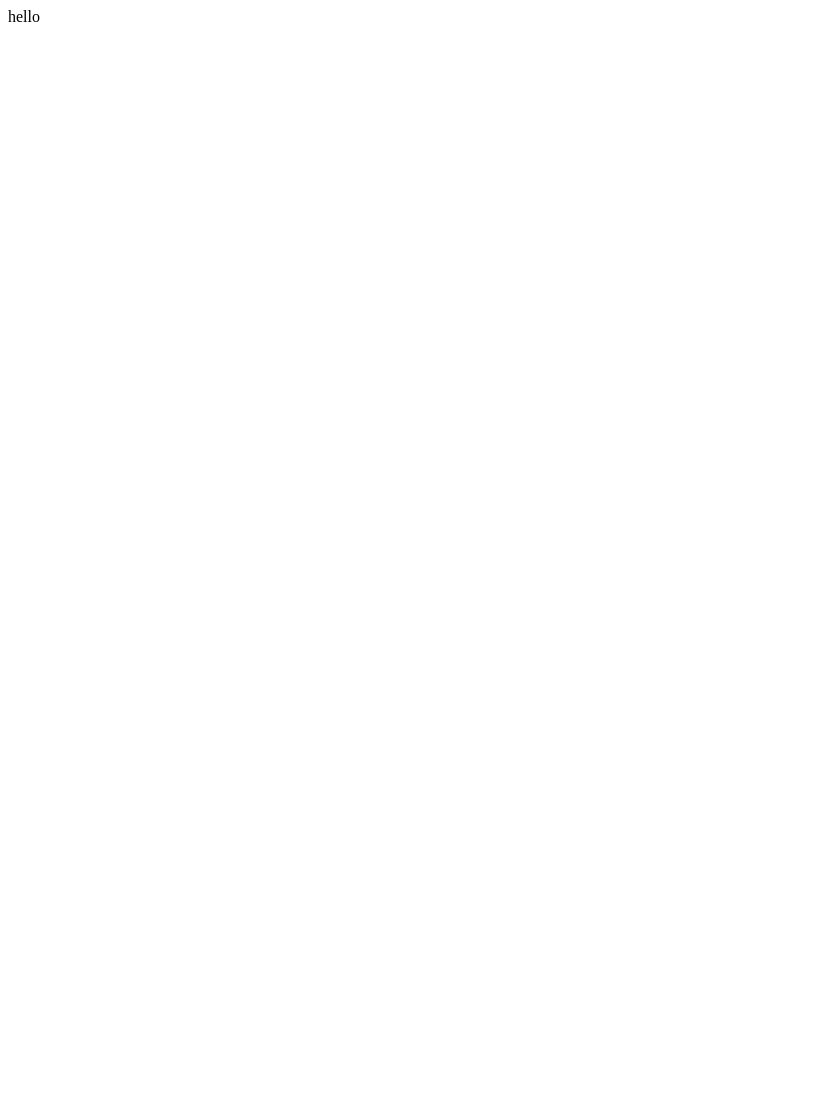
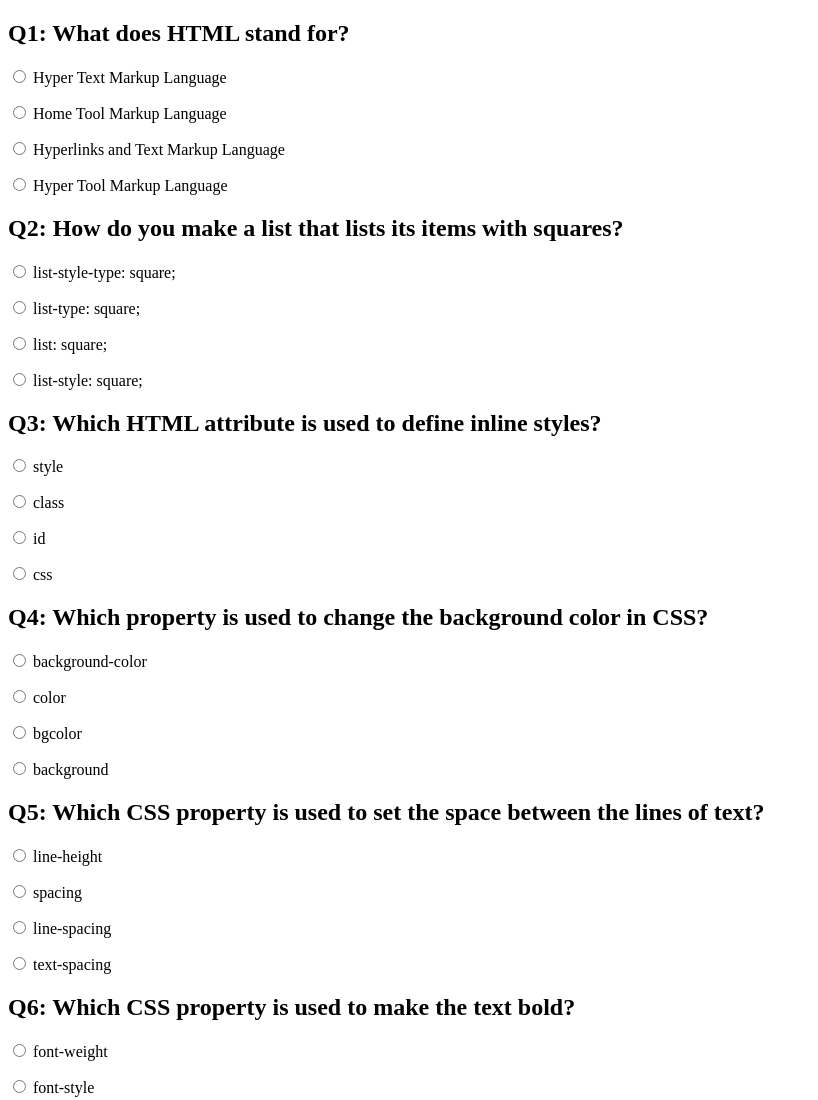
Before and after one commit to Rasha-Kamel/examinationSystem, a plain HTML site: page quiz.html in a window 1280 px wide. Shown: the top 1100 px of the page, without its empty margins (0-818 px from the left). Before the commit the page ends 800 px from the top, so only its background shows below. Drawn offline with Linux system fonts and the light colour scheme.

Commit message:
get data from json file

```diff
--- a/json/html_css_exam.json
+++ b/jsonFile/quesions.json
@@ -8,9 +8,9 @@
         "correct_answer": "Hyper Text Markup Language"
       },
       {
-        "question": "Which HTML tag is used to define an internal style sheet?",
-        "options": ["<script>", "<style>", "<css>", "<link>"],
-        "correct_answer": "<style>"
+      "question": "How do you make a list that lists its items with squares?",
+      "options": ["list-style-type: square;", "list-type: square;", "list: square;", "list-style: square;"],
+      "correct_answer": "list-style-type: square;"
       },
       {
         "question": "Which HTML attribute is used to define inline styles?",
@@ -23,19 +23,19 @@
         "correct_answer": "background-color"
       },
       {
-        "question": "What is the correct HTML element for inserting a line break?",
-        "options": ["<break>", "<lb>", "<br>", "<b>"],
-        "correct_answer": "<br>"
+        "question": "Which CSS property is used to set the space between the lines of text?",
+        "options": ["line-height", "spacing", "line-spacing", "text-spacing"],
+        "correct_answer": "line-height"
       },
       {
-        "question": "Which HTML tag is used to define an unordered list?",
-        "options": ["<ol>", "<ul>", "<li>", "<list>"],
-        "correct_answer": "<ul>"
+        "question": "Which CSS property is used to make the text bold?",
+        "options": ["font-weight", "font-style", "text-bold", "font-bold"],
+        "correct_answer": "font-weight"
       },
       {
         "question": "How do you add a comment in HTML?",
-        "options": ["<!-- Comment -->", "// Comment", "/* Comment */", "' Comment"],
-        "correct_answer": "<!-- Comment -->"
+        "options": ["&lt;!-- Comment --&gt", "// Comment", "/* Comment */", "' Comment"],
+        "correct_answer": "&lt;!-- Comment --&gt"
       },
       {
         "question": "Which CSS property controls the text size?",
@@ -53,14 +53,14 @@
         "correct_answer": "color"
       },
       {
-        "question": "How do you create a hyperlink in HTML?",
-        "options": ["<a href='url'>link text</a>", "<link url='link'>link text</link>", "<a>link text</a>", "<href url='link'>link text</href>"],
-        "correct_answer": "<a href='url'>link text</a>"
+        "question": "How do you make each word in a text start with a capital letter in CSS?",
+        "options": ["text-transform: capitalize;", "text-transform: uppercase;", "text-transform: lowercase;", "text-transform: capitalize-words;"],
+        "correct_answer": "text-transform: capitalize;"
       },
       {
         "question": "How do you make a list that lists its items with numbers?",
-        "options": ["<ul>", "<ol>", "<list>", "<dl>"],
-        "correct_answer": "<ol>"
+        "options": ["&lt; ul &gt", "&lt; ol &gt", "&lt; list &gt", "&lt; dl &gt"],
+        "correct_answer": "&lt; ol& gt"
       },
       {
         "question": "Which CSS property is used to change the font of an element?",
@@ -69,8 +69,8 @@
       },
       {
         "question": "What is the correct HTML element for the largest heading?",
-        "options": ["<h6>", "<head>", "<heading>", "<h1>"],
-        "correct_answer": "<h1>"
+        "options": ["&lt; h6 &gt", "&lt; head &gt", "&lt; heading &gt", "&lt; h1 &gt"],
+        "correct_answer": "&lt; h1 &gt"
       },
       {
         "question": "Which property is used to create space between the border and inner content of an element?",
@@ -79,18 +79,18 @@
       },
       {
         "question": "Which HTML tag is used to define a table row?",
-        "options": ["<td>", "<th>", "<tr>", "<table>"],
-        "correct_answer": "<tr>"
+        "options": ["&lt; td &gt", "&lt; th &gt", "&lt; tr &gt", "&lt; table &gt"],
+        "correct_answer": "&lt; tr &gt"
       },
       {
-        "question": "How can you make a bulleted list in HTML?",
-        "options": ["<list>", "<ol>", "<ul>", "<dl>"],
-        "correct_answer": "<ul>"
+      "question": "Which CSS property is used to change the left margin of an element?",
+      "options": ["padding-left", "margin-left", "indent", "spacing-left"],
+      "correct_answer": "margin-left"
       },
       {
-        "question": "What is the correct way to link an external stylesheet in HTML?",
-        "options": ["<stylesheet>style.css</stylesheet>", "<link rel='stylesheet' href='style.css'>", "<style src='style.css'>", "<css href='style.css'>"],
-        "correct_answer": "<link rel='stylesheet' href='style.css'>"
+        "question": "How do you make each word in a text start with a capital letter in CSS?",
+        "options": ["text-transform: capitalize;", "text-transform: uppercase;", "text-transform: lowercase;", "text-transform: capitalize-words;"],
+        "correct_answer": "text-transform: capitalize;"
       },
       {
         "question": "Which CSS property is used to change the left margin of an element?",
@@ -98,14 +98,14 @@
         "correct_answer": "margin-left"
       },
       {
-        "question": "How do you create a checkbox in HTML?",
-        "options": ["<checkbox>", "<input type='checkbox'>", "<input type='check'>", "<input type='box'>"],
-        "correct_answer": "<input type='checkbox'>"
-      },
+        "question": "What is the correct HTML element for playing video files?",
+        "options": ["&lt; media &gt", "&lt; video &gt", "&lt; movie &gt", "&lt; play &gt"],
+        "correct_answer": "&lt; video &gt"
+     },
       {
-        "question": "Which HTML tag is used to define a footer for a document or section?",
-        "options": ["<footer>", "<bottom>", "<section>", "<foot>"],
-        "correct_answer": "<footer>"
+        "question": "Which CSS property is used to set the space between the lines of text?",
+        "options": ["line-height", "spacing", "line-spacing", "text-spacing"],
+        "correct_answer": "line-height"
       },
       {
         "question": "Which property is used to align text in CSS?",
@@ -113,24 +113,24 @@
         "correct_answer": "text-align"
       },
       {
-        "question": "Which HTML element is used to specify a title for the document?",
-        "options": ["<meta>", "<title>", "<head>", "<h1>"],
-        "correct_answer": "<title>"
+      "question": "Which HTML attribute specifies an alternate text for an image, if the image cannot be displayed?",
+      "options": ["title", "alt", "src", "longdesc"],
+      "correct_answer": "alt"
       },
       {
-        "question": "How do you create a radio button in HTML?",
-        "options": ["<input type='radio'>", "<radio>", "<input type='button'>", "<input type='radiobutton'>"],
-        "correct_answer": "<input type='radio'>"
-      },
+      "question": "Which CSS property is used to change the text alignment of an element?",
+      "options": ["text-align", "align", "text-align-center", "align-text"],
+      "correct_answer": "text-align"
+    },
       {
         "question": "Which CSS property is used to add shadows to elements?",
         "options": ["shadow", "text-shadow", "box-shadow", "element-shadow"],
         "correct_answer": "box-shadow"
       },
       {
-        "question": "How do you make text bold in HTML?",
-        "options": ["<strong>", "<b>", "<bold>", "<important>"],
-        "correct_answer": "<b>"
+        "question": "Which CSS property is used to set the width of an element?",
+        "options": ["width", "height", "size", "length"],
+        "correct_answer": "width"
       },
       {
         "question": "Which CSS property is used to change the font size of text?",
@@ -143,9 +143,9 @@
         "correct_answer": "Cascading Style Sheets"
       },
       {
-        "question": "Which HTML tag is used to define a hyperlink?",
-        "options": ["<a>", "<link>", "<href>", "<hyperlink>"],
-        "correct_answer": "<a>"
+        "question": "How do you select an element with id 'demo' in CSS?",
+        "options": [".demo", "#demo", "*demo", "demo"],
+        "correct_answer": "#demo"
       },
       {
         "question": "Which property is used to change the color of text in CSS?",
--- a/quiz.html
+++ b/quiz.html
@@ -4,10 +4,12 @@
     <meta charset="UTF-8">
     <meta name="viewport" content="width=device-width, initial-scale=1.0">
     <title>Document</title>
-    <link rel="stylesheet" href="./style/quiz.css">
+    <link rel="stylesheet"  type="text/css" href="./style/quiz.css">
 </head>
 <body>
-    hello
+    <div class="container">
+    </div>
+
 
     <script src="./script/quiz.js"></script>
 </body>
--- a/script/quiz.js
+++ b/script/quiz.js
@@ -1,6 +1,35 @@
- console.log(localStorage.getItem('f-name'),
-        localStorage.getItem('l-name'),
-        localStorage.getItem('email'),
-        localStorage.getItem('image'),
-        localStorage.getItem('pass'),
-        localStorage.getItem('re-pass'));
+
+
+
+const containerDiv = document.querySelector(".container")
+
+
+document.addEventListener('DOMContentLoaded', () => {
+    const request = fetch ('./jsonFile/quesions.json');
+    request
+        .then((response)=>{
+            if (!response.ok) {
+                throw new Error('Network response was not ok ');
+            }
+            return response.json();
+        })
+        .then((data)=>{
+            data.questions.forEach((quiz,index)=>{
+                const quesionDiv = document.createElement('div');
+                quesionDiv.classList.add("qTitle");
+                quesionDiv.innerHTML = `
+                    <h2>Q${index + 1}: ${quiz.question}</h2>
+                `;
+                containerDiv.appendChild(quesionDiv);
+                quiz.options.forEach(option=>{
+                    const optParagraph = document.createElement('p');
+                    optParagraph.classList.add("choose");
+                    optParagraph.innerHTML = `<label><input type="radio" name="question${index}" value="${option}"> ${option}</label>`;
+                    quesionDiv.appendChild(optParagraph);
+                })
+            })
+        })
+        .catch((error) =>{
+            console.error(error);
+        });
+});
```
Also changed, not shown: script/test.js (added, +26 -0 lines).
